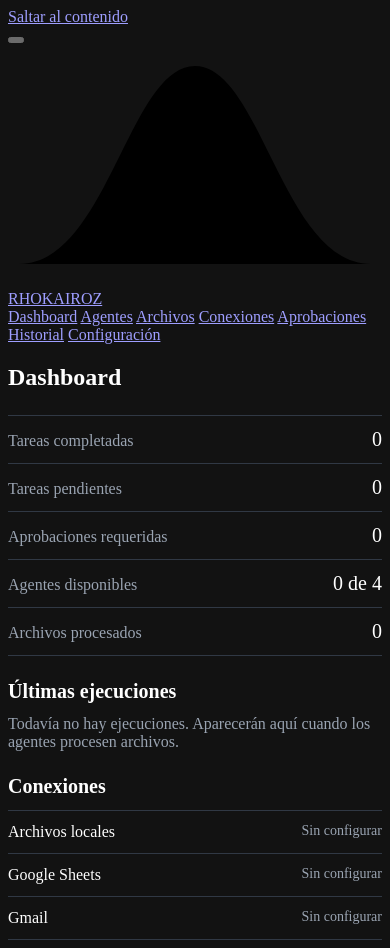
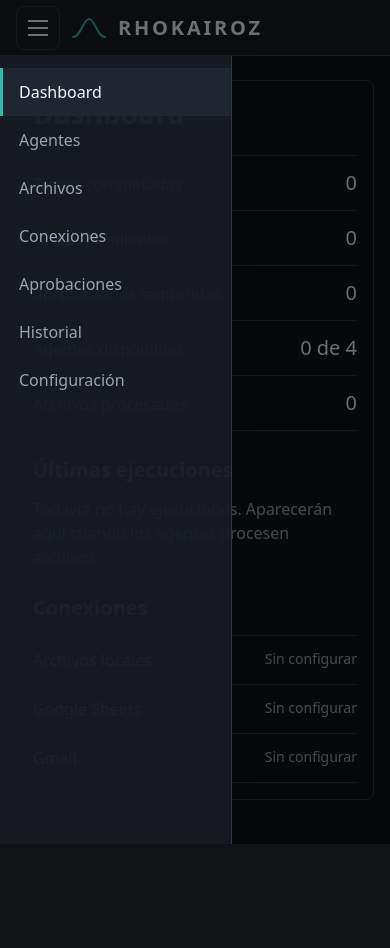
Before and after one commit to davidemmanuelgarciatorres/GAUSS_X, a plain HTML site: page index.html in a window 390 px wide. Both pictures are taken after a click on the button "Abrir menú". After the commit the page ends 844 px from the top, so only its background shows below. Drawn offline with Linux system fonts and the light colour scheme; files whose address does not match are found by name.

Commit message:
Add responsive layout styles and lava background effect

```diff
--- a/src/styles/layout.css
+++ b/src/styles/layout.css
@@ -1,3 +1,118 @@
+*, *::before, *::after { box-sizing: border-box; }
+
+html { color-scheme: dark; -webkit-text-size-adjust: 100%; }
+
+body {
+  margin: 0;
+  min-height: 100vh;
+  background: var(--bg);
+  color: var(--text);
+  font-family: var(--font);
+  font-size: var(--fs-md);
+  line-height: 1.5;
+}
+
+:focus-visible { outline: 2px solid var(--accent); outline-offset: 2px; }
+
+.skip {
+  position: absolute; left: -999px; top: 0; z-index: 100;
+  padding: var(--space-3) var(--space-4);
+  background: var(--surface); color: var(--text);
+}
+.skip:focus { left: 0; }
+
+/* Barra superior */
+.topbar {
+  position: sticky; top: 0; z-index: 20;
+  display: flex; align-items: center; gap: var(--space-3);
+  height: calc(var(--topbar-h) + env(safe-area-inset-top, 0px));
+  padding: env(safe-area-inset-top, 0px) var(--space-4) 0;
+  background: var(--bg-2);
+  border-bottom: 1px solid var(--border);
+}
+
+.menu-btn {
+  display: grid; place-content: center; gap: 5px;
+  width: 44px; height: 44px; padding: 0;
+  background: none;
+  border: 1px solid var(--border); border-radius: var(--radius);
+  cursor: pointer;
+}
+.menu-btn span { display: block; width: 20px; height: 2px; background: var(--text); }
+
+.brand {
+  display: flex; align-items: center; gap: var(--space-3);
+  color: var(--text); text-decoration: none;
+  font-size: var(--fs-lg); font-weight: 600; letter-spacing: 0.14em;
+}
+.brand svg {
+  width: 34px; height: 22px;
+  fill: none; stroke: var(--accent); stroke-width: 2; stroke-linecap: round;
+}
+
+/* Navegación: cajón en móvil */
+.nav {
+  position: fixed; z-index: 30;
+  top: calc(var(--topbar-h) + env(safe-area-inset-top, 0px));
+  bottom: 0; left: 0;
+  width: min(80vw, var(--nav-w));
+  padding: var(--space-3) 0;
+  overflow-y: auto;
+  background: var(--bg-2);
+  border-right: 1px solid var(--border);
+  transform: translateX(-100%);
+  transition: transform 0.2s ease;
+}
+.nav.is-open { transform: none; }
+
+.nav a {
+  display: flex; align-items: center;
+  min-height: 48px; padding: 0 var(--space-4);
+  color: var(--text-2); text-decoration: none;
+  border-left: 3px solid transparent;
+}
+.nav a:hover { color: var(--text); }
+.nav a[aria-current="page"] {
+  color: var(--text);
+  background: var(--surface);
+  border-left-color: var(--accent);
+}
+
+.scrim { position: fixed; inset: 0; z-index: 25; background: rgba(0, 0, 0, 0.55); }
+
+/* Contenido */
+main {
+  max-width: 72rem;
+  padding: var(--space-6) var(--space-4) calc(var(--space-6) + env(safe-area-inset-bottom, 0px));
+}
+main:focus { outline: none; }
+.status { margin: 0; color: var(--text-2); }
+
+/* Escritorio */
+@media (min-width: 900px) {
+  .menu-btn, .scrim { display: none; }
+  .nav { transform: none; width: var(--nav-w); }
+  main { margin-left: var(--nav-w); }
+}
+
+/* Páginas */
+.page h1 {
+  margin: 0 0 var(--space-3);
+  font-size: var(--fs-xl);
+  font-weight: 600;
+  line-height: 1.2;
+}
+.lede { margin: 0 0 var(--space-4); max-width: 60ch; color: var(--text-2); }
+.note { margin: 0; padding-left: var(--space-3); border-left: 2px solid var(--warn); }
+.page a { color: var(--accent); }
+.status-error { color: var(--error); }
+
+/* El menú cerrado no debe recibir foco del teclado */
+.nav:not(.is-open) { visibility: hidden; }
+@media (min-width: 900px) {
+  .nav:not(.is-open) { visibility: visible; }
+}
+
 /* Dashboard */
 .page h2 {
   margin: var(--space-6) 0 var(--space-3);
@@ -20,3 +135,54 @@
 }
 .tag { color: var(--text-2); font-size: var(--fs-sm); }
 .empty { margin: 0; max-width: 60ch; color: var(--text-2); }
+
+/* Fondo de lámpara de lava */
+.lava {
+  position: fixed;
+  inset: 0;
+  z-index: -1;
+  overflow: hidden;
+  background: linear-gradient(180deg, #14082b 0%, #0a0f33 60%, #1b1050 100%);
+  animation: lava-hue 120s linear infinite;
+}
+.lava span {
+  --dx: 0px;
+  --dy: 0px;
+  position: absolute;
+  border-radius: 50%;
+  background: radial-gradient(circle at 38% 32%, var(--hi) 0%, var(--blob) 48%, transparent 74%);
+  will-change: transform;
+  animation: lava-drift var(--dur) ease-in-out infinite alternate;
+  animation-delay: var(--delay);
+}
+.lava .b1 { --blob: #ff4a1c; --hi: #ffb347; --dur: 38s; --delay: -9s;  --dx: 14vw;  --dy: -80vh; width: 56vmax; height: 56vmax; left: -14vmax;  bottom: -22vmax; }
+.lava .b2 { --blob: #ff2d2d; --hi: #ff8a3d; --dur: 46s; --delay: -20s; --dx: -12vw; --dy: -90vh; width: 42vmax; height: 42vmax; right: -10vmax; bottom: -18vmax; }
+.lava .b3 { --blob: #ff9a1f; --hi: #ffd86b; --dur: 30s; --delay: -4s;  --dx: 8vw;   --dy: -65vh; width: 30vmax; height: 30vmax; left: 30vw;     bottom: -14vmax; }
+.lava .b4 { --blob: #ff3b1f; --hi: #ff9c4d; --dur: 52s; --delay: -31s; --dx: -14vw; --dy: 55vh;  width: 38vmax; height: 38vmax; right: 8vw;      top: -16vmax; }
+.lava .b5 { --blob: #2f4bff; --hi: #6f8cff; --dur: 60s; --delay: -15s; --dx: 16vw;  --dy: -40vh; width: 46vmax; height: 46vmax; left: -18vmax;   top: 30vh; }
+.lava .b6 { --blob: #8a2cff; --hi: #c07bff; --dur: 56s; --delay: -40s; --dx: -10vw; --dy: 45vh;  width: 40vmax; height: 40vmax; right: -16vmax;  top: 20vh; }
+
+@keyframes lava-drift {
+  0%   { transform: translate3d(0, 0, 0) scale(1, 1); }
+  50%  { transform: translate3d(var(--dx), calc(var(--dy) * 0.5), 0) scale(1.12, 0.94); }
+  100% { transform: translate3d(calc(var(--dx) * -0.5), var(--dy), 0) scale(0.92, 1.1); }
+}
+@keyframes lava-hue {
+  from { filter: hue-rotate(0deg); }
+  to   { filter: hue-rotate(360deg); }
+}
+
+/* Legibilidad sobre el fondo */
+.topbar { background: rgba(24, 28, 35, 0.9); }
+.nav { background: rgba(24, 28, 35, 0.94); }
+.page {
+  padding: var(--space-4);
+  background: rgba(16, 18, 22, 0.86);
+  border: 1px solid var(--border);
+  border-radius: var(--radius);
+}
+
+@media (prefers-reduced-motion: reduce) {
+  .nav { transition: none; }
+  .lava, .lava span { animation: none; }
+           }
```
